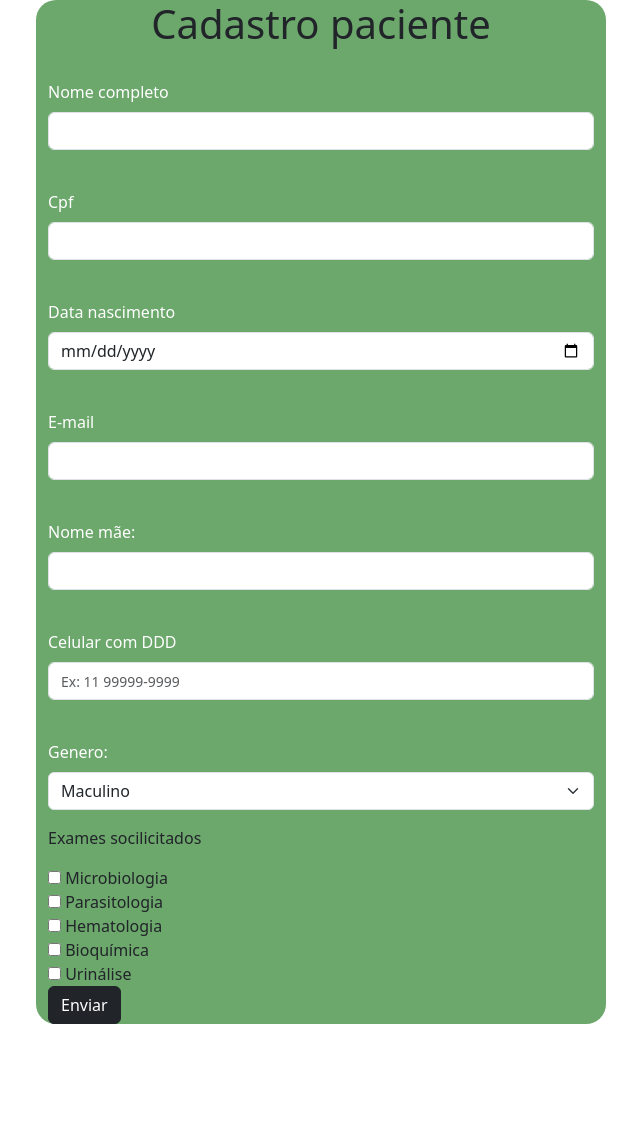
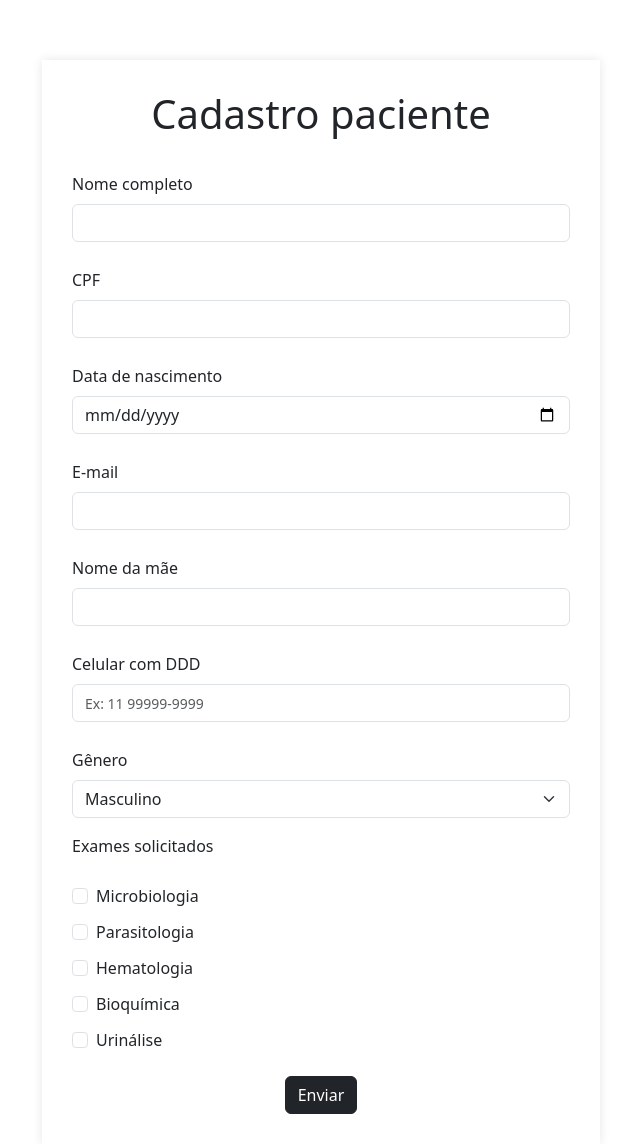
Before and after one commit to Grandolffi/projetoIntegrado, a PHP site: page /dados.php in a window 1280 px wide. Shown: the whole page, without its empty margins (319-959 px from the left). Before the commit the page ends 1024 px from the top, so only its background shows below. Run offline with PHP 8.4, Linux system fonts and the light colour scheme.

Commit message:
Atualizações tela de cadastro
-checkbox com submenu usando js
-tela de cadastro no padrão mais clean

```diff
--- a/dados.php
+++ b/dados.php
@@ -1,85 +1,160 @@
 <!DOCTYPE html>
 <html lang="pt-BR">
+
 <head>
     <meta charset="UTF-8">
     <meta name="viewport" content="width=device-width, initial-scale=1.0">
-        <link href="https://cdn.jsdelivr.net/npm/bootstrap@5.3.3/dist/css/bootstrap.min.css" rel="stylesheet" integrity="sha384-QWTKZyjpPEjISv5WaRU9OFeRpok6YctnYmDr5pNlyT2bRjXh0JMhjY6hW+ALEwIH" crossorigin="anonymous">
-        <title>Document</title>
-    </head>
-    <body>
-        <div class="container">
-            <div class="row">
-                <div class="col-3"></div>
-                <div class="col-6" style="background-color:rgb(108, 167, 108); border-radius: 20px;">
-                        <h1 class="display-29 text-center">Cadastro paciente</h1>
-                        <form action="input.php" method= "POST">
-                            <div class="mb-3">
-                                <label for="Nome Completo" class="form-label" style="color: white"><br>Nome completo</label>
-                                <input type="text" name="nome" class="form-control" required>
-                            </div>
-                            <div class="mb-3">
-                                <label for="Cpf" class="form-label" style="color: white"><br>Cpf</label>
-                                <input type="cpf" name="cpf" class="form-control" required>
-                            </div>
-                            <div class="mb-3">
-                                <label for="dtnasc" class="form-label" style="color: white"><br>Data nascimento</label>
-                                <input type="date" name="dtnasc" class="form-control" required>
-                            </div>
-                            <div class="mb-3">
-                                <label for="Email" class="form-label" style="color: white"><br>E-mail</label>
-                                <input type="email" name="email" class="form-control" required>
-                            </div>
-                            <div class="mb-3">
-                                <label for="NameMae" class="form-label" style="color: white"><br>Nome mãe:</label>
-                                <input type="nomemae" name="Nome mae:" class="form-control">
-                            </div>
-                            <div class="mb-3">
-                                <label for="fone" class="form-label" style="color: white"><br>Celular com DDD</label>
-                                <input type="tel" name="fone" class="form-control"  required pattern="[0-9]{2} [0-9]{5}-[0-9]{4}" placeholder="Ex: 11 99999-9999">
+    <title>Cadastro de Paciente</title>
+    <link href="https://cdn.jsdelivr.net/npm/bootstrap@5.3.3/dist/css/bootstrap.min.css" rel="stylesheet"
+        integrity="sha384-QWTKZyjpPEjISv5WaRU9OFeRpok6YctnYmDr5pNlyT2bRjXh0JMhjY6hW+ALEwIH" crossorigin="anonymous">
     <style>
+        body {
+            background-color: white;
+        }
+
+        .form-container {
+            background-color: white;
+            padding: 30px;
+            margin-top: 60px;
+            box-shadow: 0 0 10px rgba(0, 0, 0, 0.1);
+        }
+
         input::placeholder {
             color: #555;
             opacity: 1;
-                                font-size: 14px
+            font-size: 14px;
         }
+
+        label {
+            margin-top: 10px;
+        }
+
+
+    .form-check-input {
+        vertical-align: middle;
+        margin-top: 0.9em;
+    }
+
     </style>
+</head>
+
+<body>
+    <div class="container d-flex justify-content-center align-items-center min-vh-100">
+        <div class="col-12 col-md-8 col-lg-6 form-container">
+            <h1 class="text-center mb-4">Cadastro paciente</h1>
+
+            <form action="input.php" method="POST">
+                <div class="mb-3">
+                    <label for="nome" class="form-label">Nome completo</label>
+                    <input type="text" name="nome" class="form-control" required>
                 </div>
+
                 <div class="mb-3">
-                                <label for="Genero" class="form-label" style="color: white"><br>Genero:</label>
+                    <label for="cpf" class="form-label">CPF</label>
+                    <input type="text" name="cpf" class="form-control" required>
+                </div>
+
+                <div class="mb-3">
+                    <label for="dtnasc" class="form-label">Data de nascimento</label>
+                    <input type="date" name="dtnasc" class="form-control" required>
+                </div>
+
+                <div class="mb-3">
+                    <label for="email" class="form-label">E-mail</label>
+                    <input type="email" name="email" class="form-control" required>
+                </div>
+
+                <div class="mb-3">
+                    <label for="nomemae" class="form-label">Nome da mãe</label>
+                    <input type="text" name="nomemae" class="form-control">
+                </div>
+
+                <div class="mb-3">
+                    <label for="fone" class="form-label">Celular com DDD</label>
+                    <input type="tel" name="fone" class="form-control" required pattern="[0-9]{2} [0-9]{5}-[0-9]{4}"
+                        placeholder="Ex: 11 99999-9999">
+                </div>
+
+                <div class="mb-3">
+                    <label for="genero" class="form-label">Gênero</label>
                     <select name="genero" id="genero" class="form-select">
-                                    <option value="masc">Maculino</option>
+                        <option value="masc">Masculino</option>
                         <option value="femi">Feminino</option>
                         <option value="nf">Não informar</option>
                     </select>
                 </div>
-                            <p>Exames socilicitados</p>
-                            <div class="form-chek">
-                                <input type="checkbox" name="ExameSolicitado[]" id="Microbiologia" value="Microbiologia">
-                                <label for="Microbiologia" class="form=check-label">Microbiologia</label>
+
+                <p>Exames solicitados</p>
+
+                <div class="form-check">
+                    <input type="checkbox" name="ExameSolicitado[]" id="Microbiologia" value="Microbiologia"
+                        class="form-check-input" onchange="toggleSubOptions('opcoesMicrobiologia')" /*aqui chamo a função toggle que serve pra ativar/desativar a visibilidade de um elemento html*/>
+                    <label for="Microbiologia" class="form-check-label">Microbiologia</label>
+
+                    <!-- Submenu está agora DENTRO do mesmo bloco da checkbox -->
+                    <div id="opcoesMicrobiologia" class="sub-opcoes">
+                        <div class="form-check">
+                            <input type="checkbox" name="categorias[]" value="Urocultura com antibiograma" class="form-check-input" id="urocultura">
+                            <label class="form-check-label" for="urocultura">Urocultura com antibiograma</label>
                         </div>
-                            <div class="form-chek">
-                                <input type="checkbox" name="ExameSolicitado[]" id="Parasitologia" value="Parasitologia">
-                                <label for="Parasitologia" class="form=check-label">Parasitologia</label>
+                        <div class="form-check">
+                            <input type="checkbox" name="categorias[]" value="Swab ocular" class="form-check-input" id="swab">
+                            <label class="form-check-label" for="swab">Swab ocular</label>
                         </div>
-                            <div class="form-chek">
-                                <input type="checkbox" name="ExameSolicitado[]" id="Hematologia" value="Hematologia">
-                                <label for="Hematologia" class="form=check-label">Hematologia</label>
-                            </div>
-                            <div class="form-chek">
-                                <input type="checkbox" name="ExameSolicitado[]" id="Bioquímica" value="Bioquímica">
-                                <label for="Bioquímica" class="form=check-label">Bioquímica</label>
-                            </div>
-                            <div class="form-chek">
-                                <input type="checkbox" name="ExameSolicitado[]" id="Urinálise" value="Urinálise">
-                                <label for="Urinálise" class="form=check-label">Urinálise</label>
-                            </div>
-                            <button type="submit" class="btn btn-dark">Enviar</button>
-                        </form>
-                </div>
-                <div class="col-3">
+                        <div class="form-check">
+                            <input type="checkbox" name="categorias[]" value="Escarro exame Micro" class="form-check-input" id="escarro">
+                            <label class="form-check-label" for="escarro">Escarro para exame de Micobacterium tuberculosis</label>
                         </div>
                     </div>
                 </div>
 
+
+                <div class="form-check">
+                    <input type="checkbox" name="ExameSolicitado[]" id="Parasitologia" value="Parasitologia"
+                        class="form-check-input">
+                    <label for="Parasitologia" class="form-check-label">Parasitologia</label>
+                </div>
+
+                <div class="form-check">
+                    <input type="checkbox" name="ExameSolicitado[]" id="Hematologia" value="Hematologia"
+                        class="form-check-input">
+                    <label for="Hematologia" class="form-check-label">Hematologia</label>
+                </div>
+
+                <div class="form-check">
+                    <input type="checkbox" name="ExameSolicitado[]" id="Bioquimica" value="Bioquímica"
+                        class="form-check-input">
+                    <label for="Bioquimica" class="form-check-label">Bioquímica</label>
+                </div>
+
+                <div class="form-check">
+                    <input type="checkbox" name="ExameSolicitado[]" id="Urinalise" value="Urinálise"
+                        class="form-check-input">
+                    <label for="Urinalise" class="form-check-label">Urinálise</label>
+                </div>
+
+                <div class="text-center mt-4">
+                    <button type="submit" class="btn btn-dark">Enviar</button>
+                </div>
+
+                <style>
+                    .sub-opcoes {
+                    margin-left: 20px;
+                    display: none; /* Escondido inicialmente */
+                     }
+                 </style>
+
+                <script>
+                    function toggleSubOptions(id) { //usando o toggle chamado pelas checks princiapais
+                    const subMenu = document.getElementById(id);
+                            subMenu.style.display = subMenu.style.display === 'block' ? 'none' : 'block';
+                        }
+                    </script>
+
+
+            </form>
+        </div>
+    </div>
 </body>
+
 </html>
```
Also changed, not shown: input.php (+19 -6 lines). Lines whose indentation alone changed are shown as unchanged.
